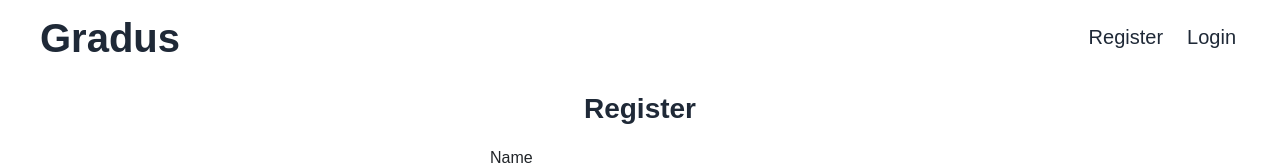
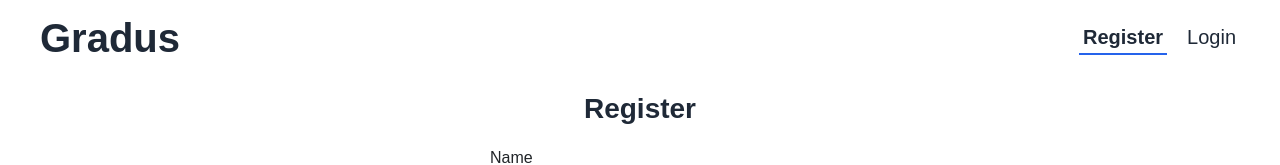
Before and after one commit to andrebarros7201/gradus, a Next.js app in the folder client/: page /register in a window 1280 px wide. Shown: the top 165 px of the page. Built offline with nearby package versions, Linux system fonts and the light colour scheme.

Commit message:
refactor: use HeaderLink component instead of Link

```diff
--- a/client/components/header/Header.tsx
+++ b/client/components/header/Header.tsx
@@ -1,13 +1,13 @@
-import Link from 'next/link';
 import classes from './header.module.scss';
+import { HeaderLink } from './headerLink/HeaderLink';
 
 export const Header = () => {
   return (
     <div className={classes.header}>
       <h2>Gradus</h2>
       <div className={classes['header-group']}>
-        <Link href={'/register'}>Register</Link>
-        <Link href={'/login'}>Login</Link>
+        <HeaderLink label="Register" href="/register" />
+        <HeaderLink label="Login" href="/login" />
       </div>
     </div>
   );
```
